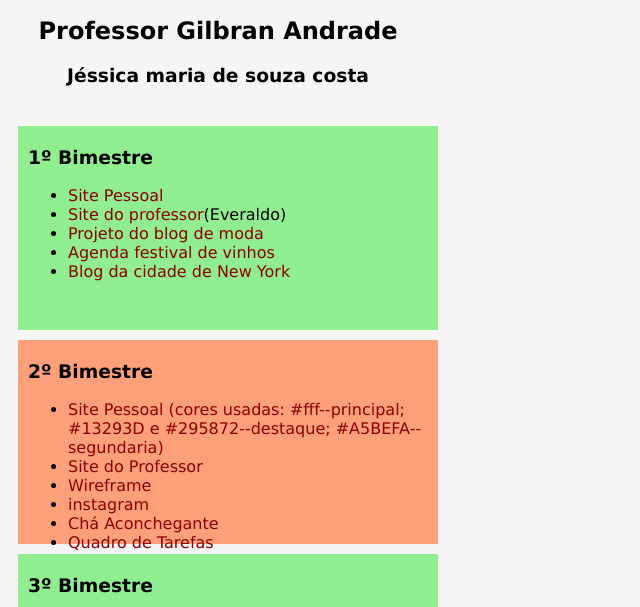
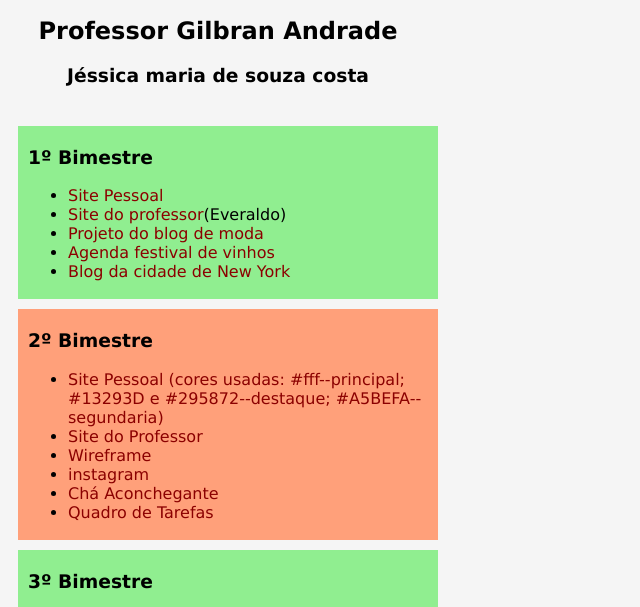
Before and after one commit to JessicaCosta08/aweb, a plain HTML site: page index.html in a window 1280 px wide. Shown: the part 159-766 px from the top of the page, without its empty margins (0-640 px from the left). Drawn offline with Linux system fonts and the light colour scheme.

Commit message:
Update style.css

```diff
--- a/style.css
+++ b/style.css
@@ -12,10 +12,12 @@ body {
 
 .bimImpar {
     background-color: lightgreen;
+    height: auto;
 }
 
 .bimPar {
     background-color: lightsalmon;
+    height: auto;
 }
 
 .logo {
```
